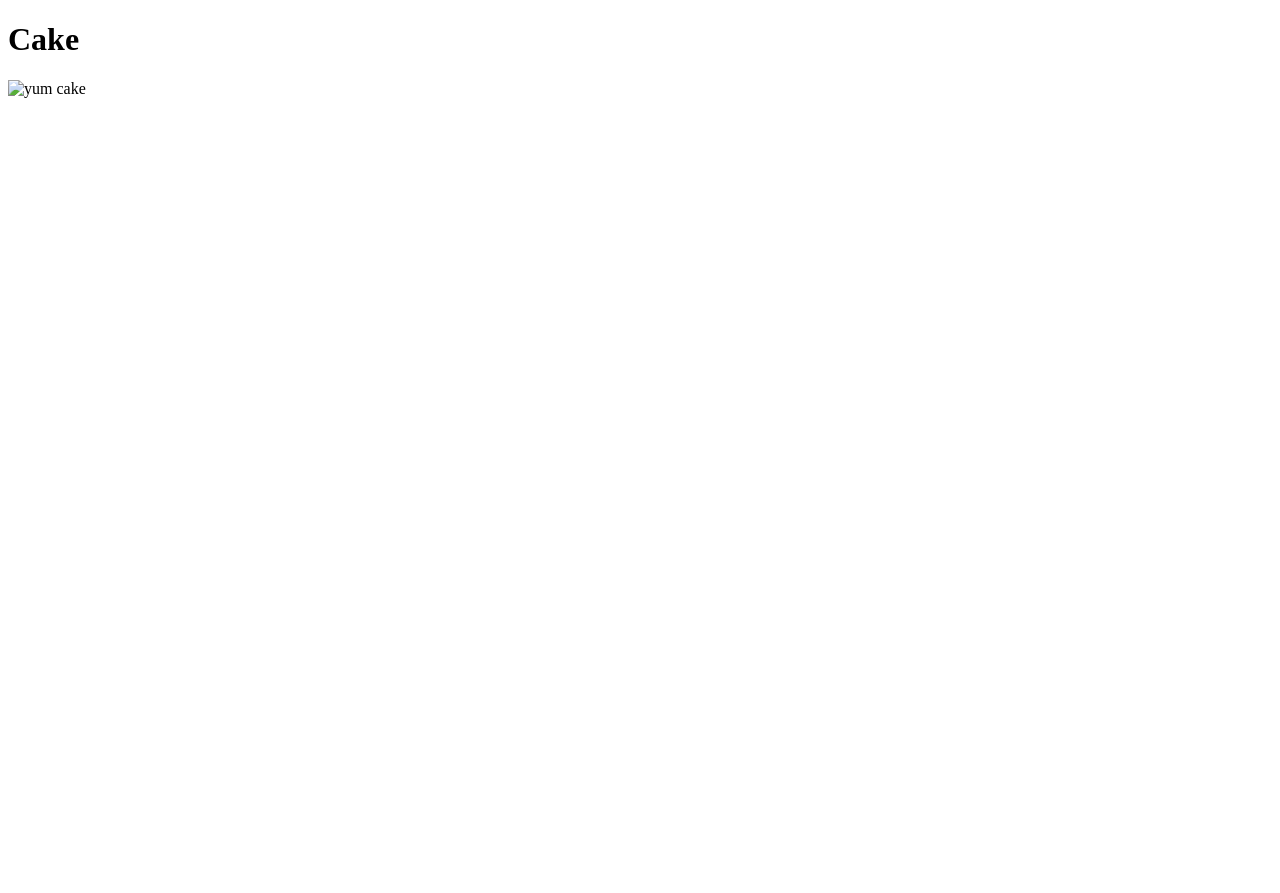
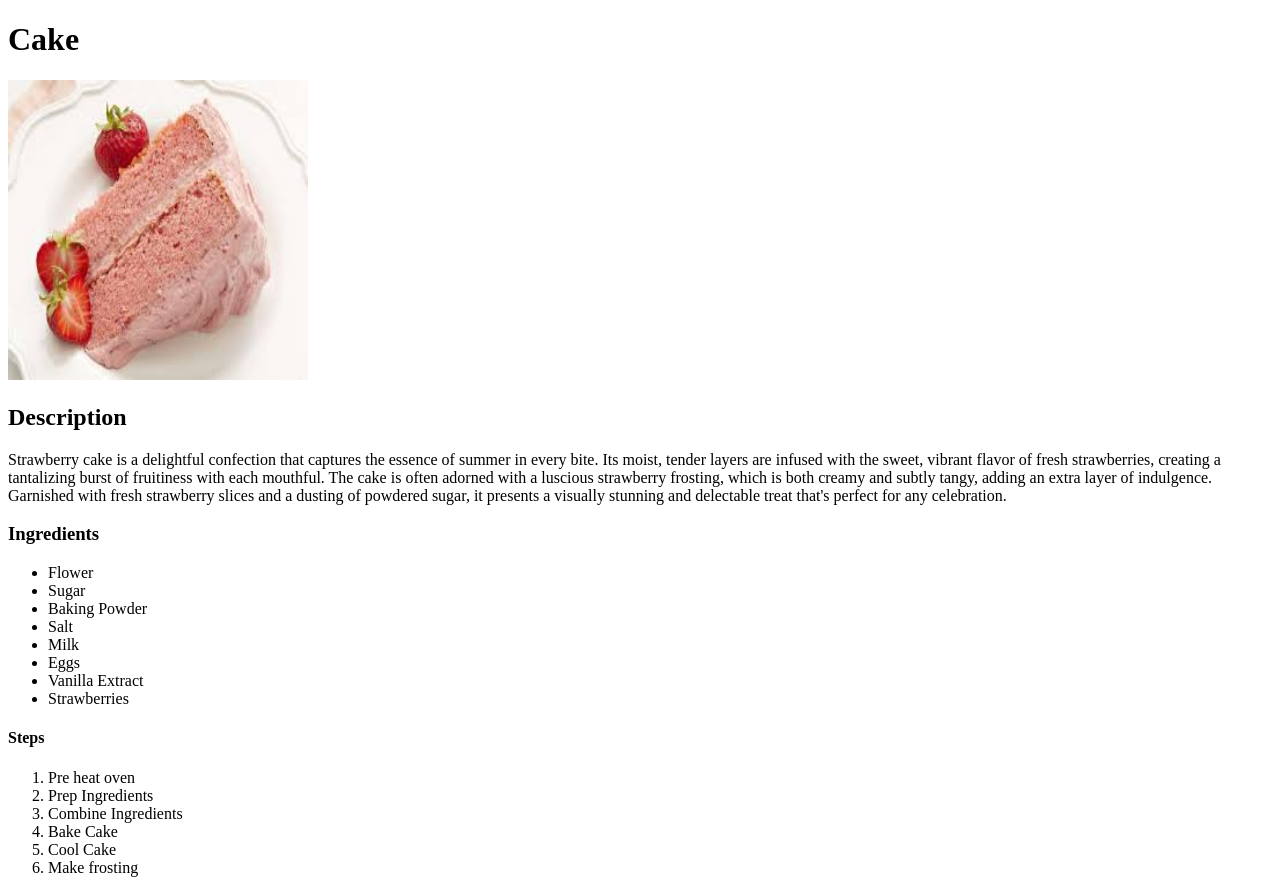
Before and after one commit to mitch716/odin-recipes, a plain HTML site: page recipes/cake.html in a window 1280 px wide. Before the commit the page ends 800 px from the top, so only its background shows below. Drawn offline with Linux system fonts and the light colour scheme.

Commit message:
Added new Recipe 2 and 3

```diff
--- a/recipes/cake.html
+++ b/recipes/cake.html
@@ -7,6 +7,37 @@
   </head>
   <body>
     <h1>Cake</h1>
-    <img src="./images/cake.jpg" alt="yum cake" />
+    <img src="../images/cakee.jpeg" alt="yum cake" height="300" width="300" />
+    <h2>Description</h2>
+    <p>
+      Strawberry cake is a delightful confection that captures the essence of
+      summer in every bite. Its moist, tender layers are infused with the sweet,
+      vibrant flavor of fresh strawberries, creating a tantalizing burst of
+      fruitiness with each mouthful. The cake is often adorned with a luscious
+      strawberry frosting, which is both creamy and subtly tangy, adding an
+      extra layer of indulgence. Garnished with fresh strawberry slices and a
+      dusting of powdered sugar, it presents a visually stunning and delectable
+      treat that's perfect for any celebration.
+    </p>
+    <h3>Ingredients</h3>
+    <ul>
+      <li>Flower</li>
+      <li>Sugar</li>
+      <li>Baking Powder</li>
+      <li>Salt</li>
+      <li>Milk</li>
+      <li>Eggs</li>
+      <li>Vanilla Extract</li>
+      <li>Strawberries</li>
+    </ul>
+    <h4>Steps</h4>
+    <ol>
+      <li>Pre heat oven</li>
+      <li>Prep Ingredients</li>
+      <li>Combine Ingredients</li>
+      <li>Bake Cake</li>
+      <li>Cool Cake</li>
+      <li>Make frosting</li>
+    </ol>
   </body>
 </html>
```
Also changed, not shown: index.html (+6 -1 lines), recipes/cw.html (added, +11 -0 lines), images/cake.jpeg (deleted), images/cakee.jpeg (added).
